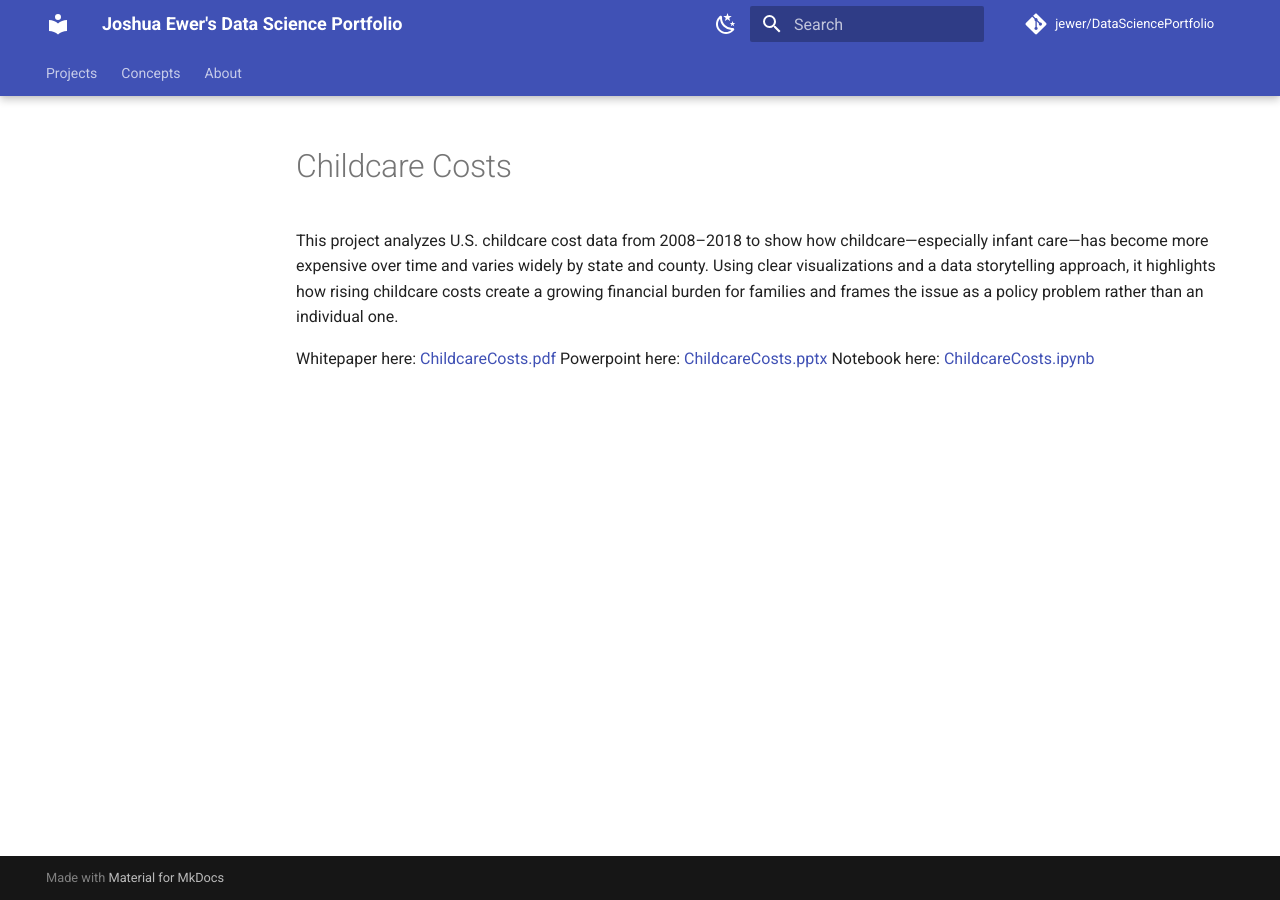
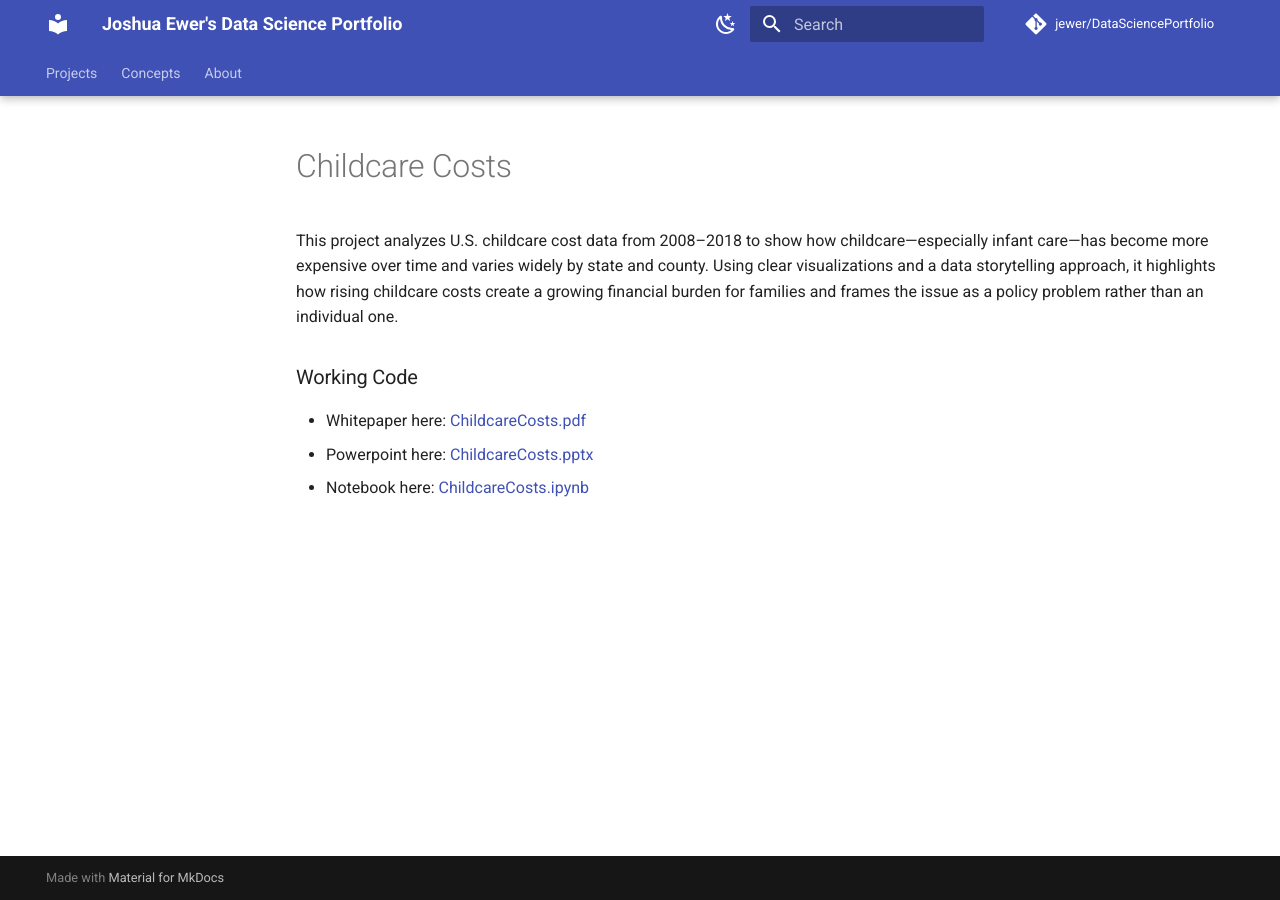
Before and after one commit to jewer/DataSciencePortfolio, an MkDocs documentation site: the page built from docs/projects/childcare.md, in a window 1280 px wide. Built offline with MkDocs 1.6.1 and Material for MkDocs 9.7.7, drawn with Linux system fonts in a browser that asks for light colours; comment, search, counter and statistics services are not loaded.

Commit message:
Fix links

```diff
--- a/docs/projects/childcare.md
+++ b/docs/projects/childcare.md
@@ -2,6 +2,8 @@
 
 This project analyzes U.S. childcare cost data from 2008–2018 to show how childcare—especially infant care—has become more expensive over time and varies widely by state and county. Using clear visualizations and a data storytelling approach, it highlights how rising childcare costs create a growing financial burden for families and frames the issue as a policy problem rather than an individual one.
 
-Whitepaper here: [ChildcareCosts.pdf](https://github.com/jewer/DataSciencePortfolio/blob/main/code/childcare/ChildcareCosts.pdf)
-Powerpoint here: [ChildcareCosts.pptx](https://github.com/jewer/DataSciencePortfolio/blob/main/code/childcare/ChildcareCosts.pptx)
-Notebook here: [ChildcareCosts.ipynb](https://github.com/jewer/DataSciencePortfolio/blob/main/code/childcare/ChildcareCosts.ipynb)
+
+### Working Code
+- Whitepaper here: [ChildcareCosts.pdf](https://github.com/jewer/DataSciencePortfolio/blob/main/code/childcare/ChildcareCosts.pdf)
+- Powerpoint here: [ChildcareCosts.pptx](https://github.com/jewer/DataSciencePortfolio/blob/main/code/childcare/ChildcareCosts.pptx)
+- Notebook here: [ChildcareCosts.ipynb](https://github.com/jewer/DataSciencePortfolio/blob/main/code/childcare/ChildcareCosts.ipynb)
```
Also changed, not shown: docs/projects/retail.md (+3 -2 lines).
